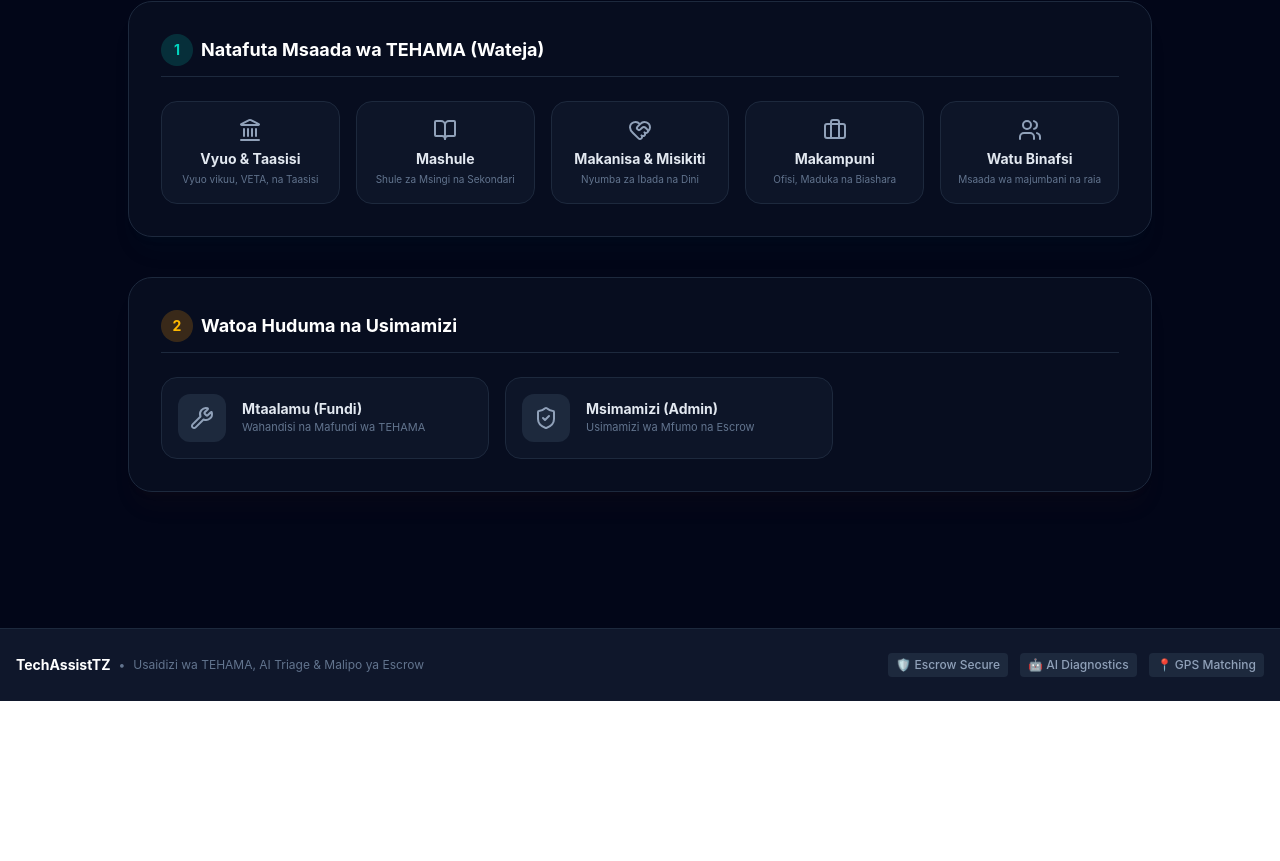
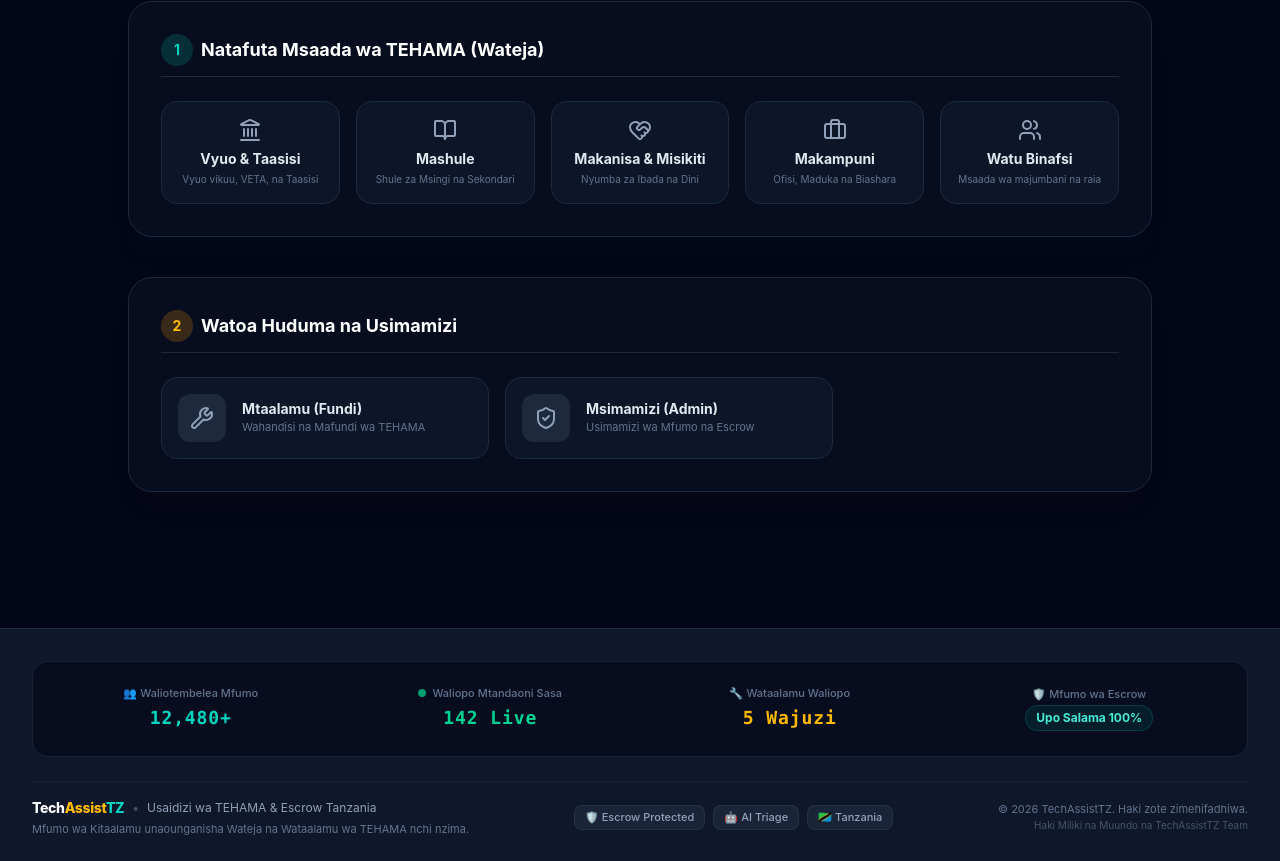
Before and after one commit to Raphaa2024/TechAssistTZ, a React (Vite) app: page / in a window 1280 px wide. Shown: the part 462-1323 px from the top of the page. Before the commit the page ends 1163 px from the top, so only its background shows below. Built offline with nearby package versions, Linux system fonts and the light colour scheme.

Commit message:
Ongeza footer ya takwimu za wageni na copyright

```diff
--- a/src/App.tsx
+++ b/src/App.tsx
@@ -164,19 +164,75 @@ const MainLayout: React.FC = () => {
         )}
       </main>
 
-      {/* FOOTER */}
-      <footer className="bg-slate-900 border-t border-slate-800 py-6 text-center text-xs text-slate-500">
-        <div className="max-w-7xl mx-auto px-4 flex flex-col md:flex-row items-center justify-between gap-4">
-          <div className="flex flex-col md:flex-row items-center gap-2">
-            <span className="text-white font-bold text-sm">TechAssistTZ</span>
-            <span className="hidden md:inline">•</span>
-            <span>Usaidizi wa TEHAMA, AI Triage & Malipo ya Escrow</span>
+      {/* FOOTER YENYE TAKWIMU ZA WATEMBELEAJI NA HAKI MILIKI */}
+      <footer className="bg-slate-900 border-t border-slate-800 pt-8 pb-6 text-xs text-slate-400">
+        <div className="max-w-7xl mx-auto px-4 sm:px-6 lg:px-8 flex flex-col gap-6">
+
+          {/* TAKWIMU ZA MFUMO */}
+          <div className="grid grid-cols-2 md:grid-cols-4 gap-4 bg-slate-950/60 p-4 rounded-2xl border border-slate-800/80 text-center">
+
+            <div className="flex flex-col items-center justify-center p-2">
+              <span className="text-slate-500 text-[11px] font-medium mb-1">👥 Waliotembelea Mfumo</span>
+              <span className="text-base sm:text-lg font-extrabold text-teal-400 font-mono tracking-wider">
+                12,480+
+              </span>
+            </div>
+
+            <div className="flex flex-col items-center justify-center p-2">
+              <div className="flex items-center gap-1.5 mb-1">
+                <span className="h-2 w-2 rounded-full bg-emerald-500 animate-pulse"></span>
+                <span className="text-slate-500 text-[11px] font-medium">Waliopo Mtandaoni Sasa</span>
+              </div>
+              <span className="text-base sm:text-lg font-extrabold text-emerald-400 font-mono tracking-wider">
+                142 Live
+              </span>
+            </div>
+
+            <div className="flex flex-col items-center justify-center p-2">
+              <span className="text-slate-500 text-[11px] font-medium mb-1">🔧 Wataalamu Waliopo</span>
+              <span className="text-base sm:text-lg font-extrabold text-amber-400 font-mono tracking-wider">
+                {technicians.length} Wajuzi
+              </span>
+            </div>
+
+            <div className="flex flex-col items-center justify-center p-2">
+              <span className="text-slate-500 text-[11px] font-medium mb-1">🛡️ Mfumo wa Escrow</span>
+              <span className="text-xs font-bold text-teal-300 bg-teal-500/10 px-2.5 py-1 rounded-full border border-teal-500/20">
+                Upo Salama 100%
+              </span>
+            </div>
+
           </div>
-          <div className="flex flex-wrap justify-center items-center gap-3 text-slate-400 font-medium">
-            <span className="bg-slate-800 px-2 py-1 rounded">🛡️ Escrow Secure</span>
-            <span className="bg-slate-800 px-2 py-1 rounded">🤖 AI Diagnostics</span>
-            <span className="bg-slate-800 px-2 py-1 rounded">📍 GPS Matching</span>
+
+          {/* TAARIFA NA HAKI MILIKI (COPYRIGHT) */}
+          <div className="flex flex-col md:flex-row items-center justify-between gap-4 pt-4 border-t border-slate-800/60 text-center md:text-left">
+
+            <div className="flex flex-col gap-1">
+              <div className="flex items-center justify-center md:justify-start gap-2">
+                <span className="text-white font-extrabold text-sm tracking-tight">
+                  Tech<span className="text-amber-400">Assist</span><span className="text-teal-400">TZ</span>
+                </span>
+                <span className="text-slate-600">•</span>
+                <span className="text-slate-400 text-xs">Usaidizi wa TEHAMA & Escrow Tanzania</span>
+              </div>
+              <p className="text-[11px] text-slate-500">
+                Mfumo wa Kitaalamu unaounganisha Wateja na Wataalamu wa TEHAMA nchi nzima.
+              </p>
+            </div>
+
+            <div className="flex flex-wrap justify-center items-center gap-2 text-[11px] font-medium text-slate-400">
+              <span className="bg-slate-800/80 px-2.5 py-1 rounded-lg border border-slate-700/50">🛡️ Escrow Protected</span>
+              <span className="bg-slate-800/80 px-2.5 py-1 rounded-lg border border-slate-700/50">🤖 AI Triage</span>
+              <span className="bg-slate-800/80 px-2.5 py-1 rounded-lg border border-slate-700/50">🇹🇿 Tanzania</span>
+            </div>
+
+            <div className="text-[11px] text-slate-500 flex flex-col items-center md:items-end">
+              <span>© {new Date().getFullYear()} TechAssistTZ. Haki zote zimehifadhiwa.</span>
+              <span className="text-[10px] text-slate-600 mt-0.5">Haki Miliki na Muundo na TechAssistTZ Team</span>
+            </div>
+
           </div>
+
         </div>
       </footer>
     </div>
```
